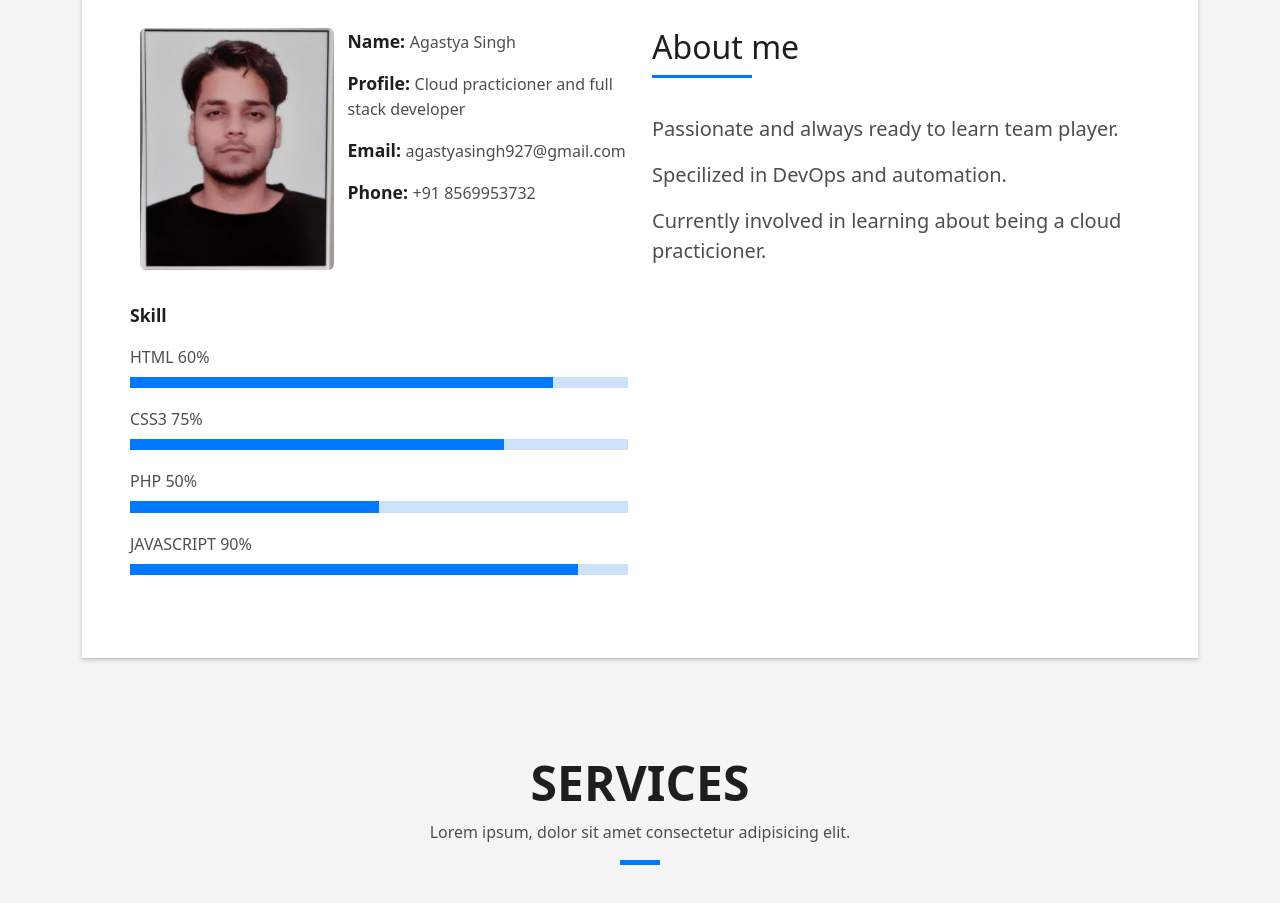
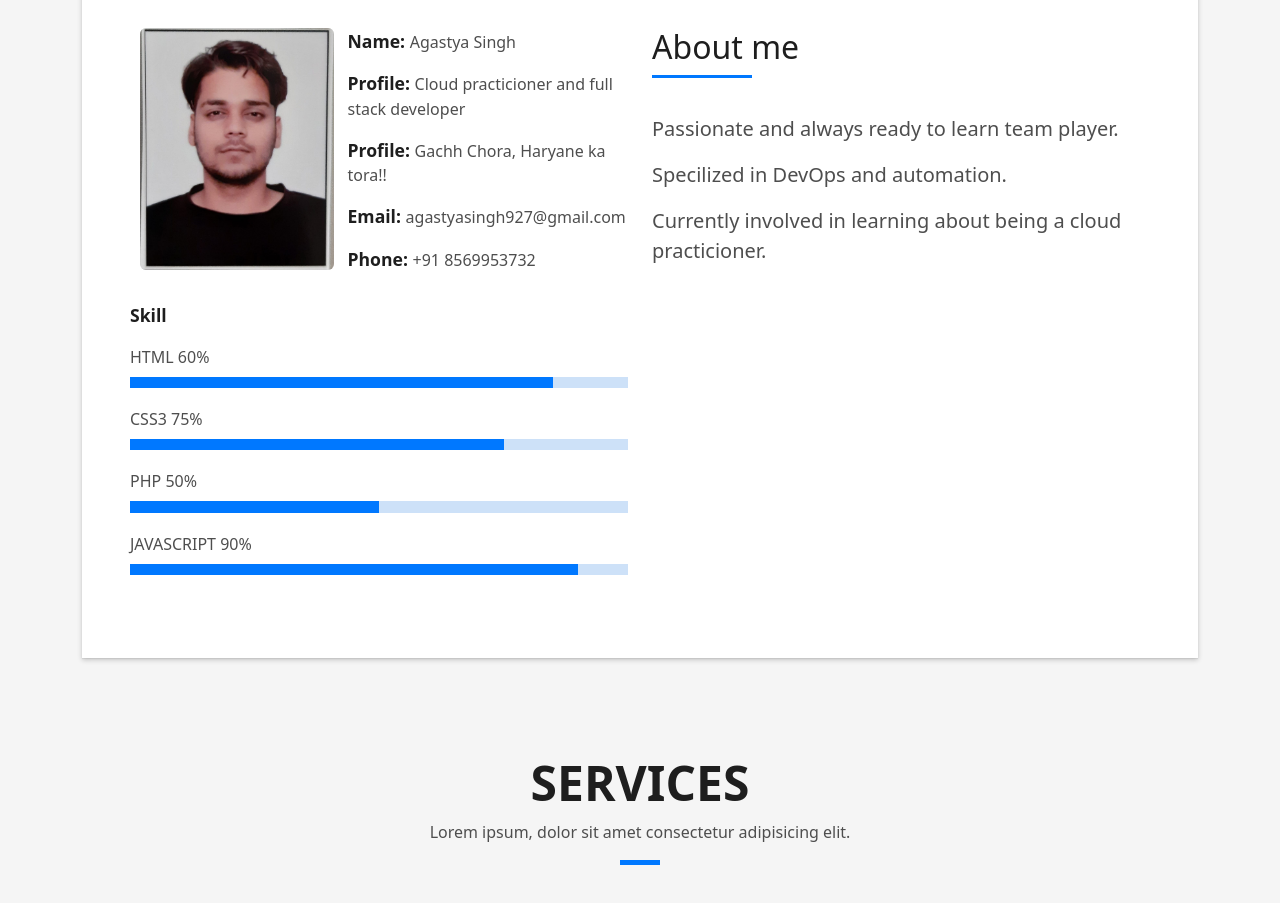
Before and after one commit to agastyasingh/myportfolio.github.io, a plain HTML site: page index.html in a window 1280 px wide. Shown: the part 900-1803 px from the top of the page. Drawn offline with Linux system fonts and the light colour scheme.

Commit message:
sexy line

```diff
--- a/index.html
+++ b/index.html
@@ -98,6 +98,7 @@
                                             <div class="about-info">
                                                 <p><span class="title-s">Name: </span> <span>Agastya Singh</span></p>
                                                 <p><span class="title-s">Profile: </span> <span>Cloud practicioner and full stack developer</span></p>
+                                                <p><span class="title-s">Profile: </span> <span>Gachh Chora, Haryane ka tora!!</span></p>
                                                 <p><span class="title-s">Email: </span> <span>agastyasingh927@gmail.com</span></p>
                                                 <p><span class="title-s">Phone: </span> <span>+91 8569953732</span></p>
                                             </div>
```
